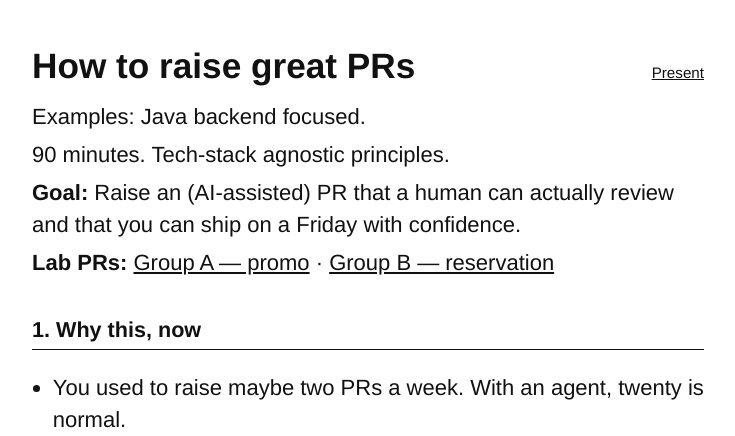
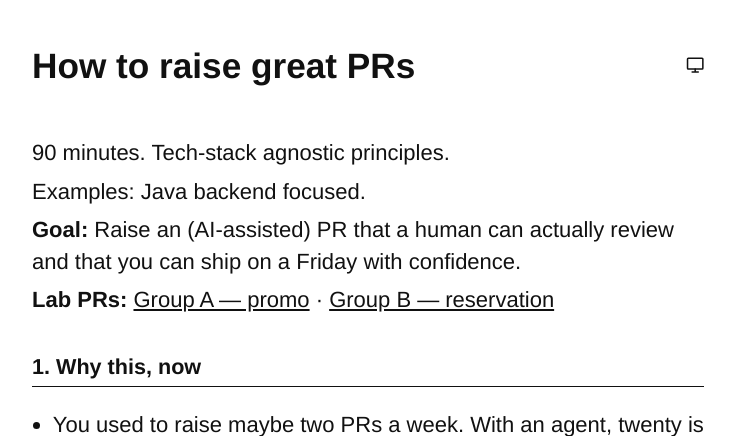
Before and after one commit to atul-kumar-prajapati/pr-excellence-blueprint, a Spring Boot app: page /notes.html in a window 1280 px wide. Shown: the top 436 px of the page, without its empty margins (272-1007 px from the left). Run offline with Spring Boot 4, Linux system fonts and the light colour scheme.

Commit message:
docs: restore Examples under the 90-minute line and use a slideshow icon
Leave a blank line under the title. Present is an icon, not a word.

Co-authored-by: Cursor <cursoragent@cursor.com>

```diff
--- a/src/main/resources/static/notes.html
+++ b/src/main/resources/static/notes.html
@@ -26,15 +26,20 @@
     a { color: #111; }
     .title-row {
       display: flex;
-      align-items: baseline;
+      align-items: center;
       justify-content: space-between;
       gap: 1rem;
-      margin: 0 0 0.6rem;
+      margin: 0 0 2.1em;
     }
     .present {
-      font-size: 0.95rem;
-      font-weight: 400;
-      white-space: nowrap;
+      display: inline-flex;
+      color: #111;
+      text-decoration: none;
+      line-height: 0;
+    }
+    .present svg {
+      width: 1.15rem;
+      height: 1.15rem;
     }
     @media print {
       body { font-size: 16px; }
@@ -46,10 +51,15 @@
 <main>
   <div class="title-row">
     <h1>How to raise great PRs</h1>
-    <a class="present" href="present.html">Present</a>
+    <a class="present" href="present.html" aria-label="Present">
+      <svg xmlns="http://www.w3.org/2000/svg" viewBox="0 0 24 24" fill="none" stroke="currentColor" stroke-width="2" stroke-linecap="round" stroke-linejoin="round" aria-hidden="true">
+        <rect x="2" y="3" width="20" height="14" rx="1"></rect>
+        <path d="M8 21h8M12 17v4"></path>
+      </svg>
+    </a>
   </div>
+  <p>90 minutes. Tech-stack agnostic principles.</p>
   <p>Examples: Java backend focused.</p>
-  <p>90 minutes. Tech-stack agnostic principles.</p>
   <p><b>Goal:</b> Raise an (AI-assisted) PR that a human can actually review and that you can ship on a Friday with confidence.</p>
   <p><b>Lab PRs:</b> <a href="https://github.com/atul-kumar-prajapati/pr-excellence-blueprint/pull/1">Group A — promo</a> · <a href="https://github.com/atul-kumar-prajapati/pr-excellence-blueprint/pull/2">Group B — reservation</a></p>
 
--- a/src/main/resources/static/present.html
+++ b/src/main/resources/static/present.html
@@ -31,8 +31,8 @@
         <section class="slide" data-segment="why">
           <p class="kicker">90 minutes</p>
           <h1>How to raise great PRs</h1>
-          <p class="lead">Examples: Java backend focused.</p>
-          <p>90 minutes. Tech-stack agnostic principles.</p>
+          <p class="lead">90 minutes. Tech-stack agnostic principles.</p>
+          <p>Examples: Java backend focused.</p>
           <p><b>Goal:</b> Raise an (AI-assisted) PR that a human can actually review and that you can ship on a Friday with confidence.</p>
         </section>
 
```
